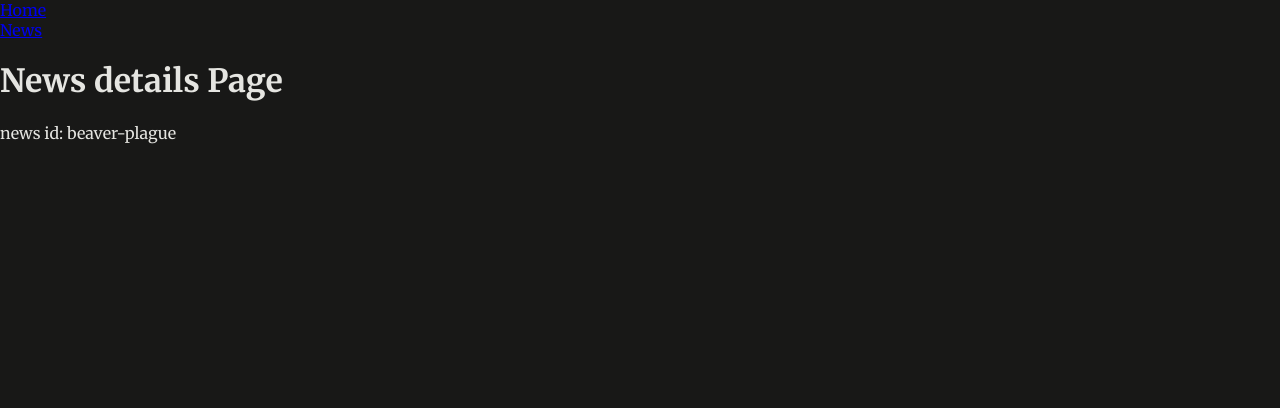
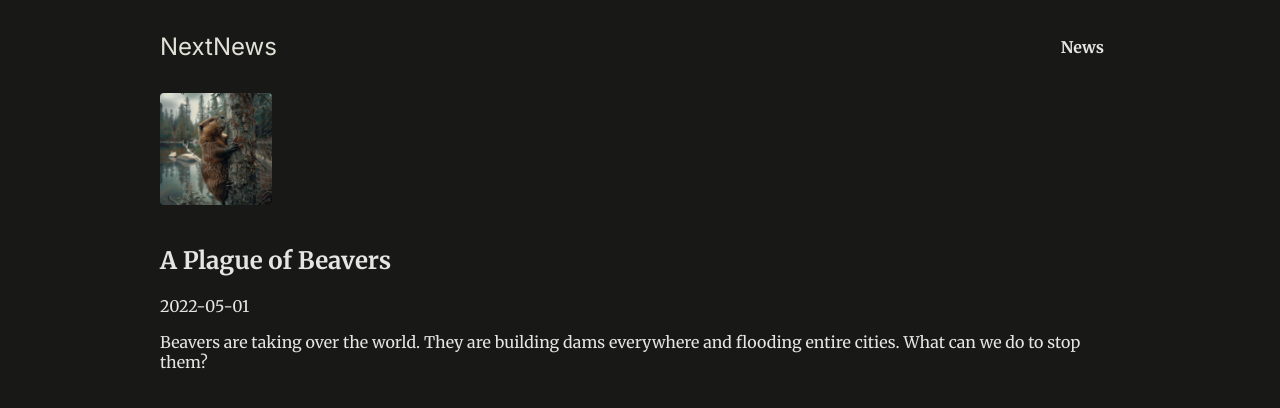
Before and after one commit to pushpa5/routing-rendering-demo, a Next.js app: page /news/beaver-plague in a window 1280 px wide. Shown: the top 408 px of the page. Built offline with nearby package versions, Linux system fonts and the light colour scheme.

Commit message:
completed the basing routing

```diff
--- a/app/layout.js
+++ b/app/layout.js
@@ -7,11 +7,13 @@ export const metadata = {
 }
 
 export default function RootLayout({ children }) {
- return (
+  return (
     <html lang="en">
       <body>
-        <MainHeader />
-        {children}
+        <div id="page">
+          <MainHeader />
+          {children}
+        </div>
       </body>
     </html>
   )
--- a/app/news/[id]/page.js
+++ b/app/news/[id]/page.js
@@ -1,9 +1,23 @@
+import { DUMMY_NEWS } from "@/dummy-news";
+import { notFound } from "next/navigation";
+
 function NewsDetails({ params }) {
+    const newSlug = params.id
+    const newsItem = DUMMY_NEWS.find(newsItem => newsItem.slug === newSlug)
+
+    if(!newsItem) {
+        notFound()
+    }
+
     return (
-        <>
-            <h1>News details Page</h1>
-            <p>news id: {params.id}</p>
-        </>
+        <article className="news-article">
+            <header>
+                <img src={`/images/news/${newsItem.image}`} alt={newsItem.title}/>
+                <h1>{newsItem.title}</h1>
+                <time dateTime={newsItem.date}>{newsItem.date}</time>
+            </header>
+            <p>{newsItem.content}</p>
+        </article>
     )
 }
 
--- a/components/mainHeader.js
+++ b/components/mainHeader.js
@@ -1,14 +1,18 @@
-import Link from "next/link";
+import Link from 'next/link';
 
-function MainHeader() {
-    return (
-        <header>
-            <ul>
-                <li><Link href="/">Home</Link></li>
-                <li><Link href="/news">News</Link></li>
-            </ul>
-        </header>
-    )
+export default function MainHeader() {
+  return (
+    <header id="main-header">
+      <div id="logo">
+        <Link href="/">NextNews</Link>
+      </div>
+      <nav>
+        <ul>
+          <li>
+            <Link href="/news">News</Link>
+          </li>
+        </ul>
+      </nav>
+    </header>
+  );
 }
-
-export default MainHeader;
--- /dev/null
+++ b/dummy-news.js
@@ -0,0 +1,43 @@
+export const DUMMY_NEWS = [
+    {
+      id: 'n1',
+      slug: 'will-ai-replace-humans',
+      title: 'Will AI Replace Humans?',
+      image: 'ai-robot.jpg',
+      date: '2021-07-01',
+      content:
+        'Since late 2022 AI is on the rise and therefore many people worry whether AI will replace humans. The answer is not that simple. AI is a tool that can be used to automate tasks, but it can also be used to augment human capabilities. The future is not set in stone, but it is clear that AI will play a big role in the future. The question is how we will use it.',
+    },
+    {
+      id: 'n2',
+      slug: 'beaver-plague',
+      title: 'A Plague of Beavers',
+      image: 'beaver.jpg',
+      date: '2022-05-01',
+      content: 'Beavers are taking over the world. They are building dams everywhere and flooding entire cities. What can we do to stop them?',
+    },
+    {
+      id: 'n3',
+      slug: 'couple-cooking',
+      title: 'Spend more time together!',
+      image: 'couple-cooking.jpg',
+      date: '2024-03-01',
+      content: 'Cooking together is a great way to spend more time with your partner. It is fun and you get to eat something delicious afterwards. What are you waiting for? Get cooking!',
+    },
+    {
+      id: 'n4',
+      slug: 'hiking',
+      title: 'Hiking is the best!',
+      image: 'hiking.jpg',
+      date: '2024-01-01',
+      content: 'Hiking is a great way to get some exercise and enjoy the great outdoors. It is also a great way to clear your mind and reduce stress. So what are you waiting for? Get out there and start hiking!',
+    },
+    {
+      id: 'n5',
+      slug: 'landscape',
+      title: 'The beauty of landscape',
+      image: 'landscape.jpg',
+      date: '2022-07-01',
+      content: 'Landscape photography is a great way to capture the beauty of nature. It is also a great way to get outside and enjoy the great outdoors. So what are you waiting for? Get out there and start taking some pictures!',
+    },
+  ];
```
Also changed, not shown: app/news/[id]/not-found.js (added, +8 -0 lines), app/news/page.js (+13 -10 lines), app/not-found.js (added, +8 -0 lines).
